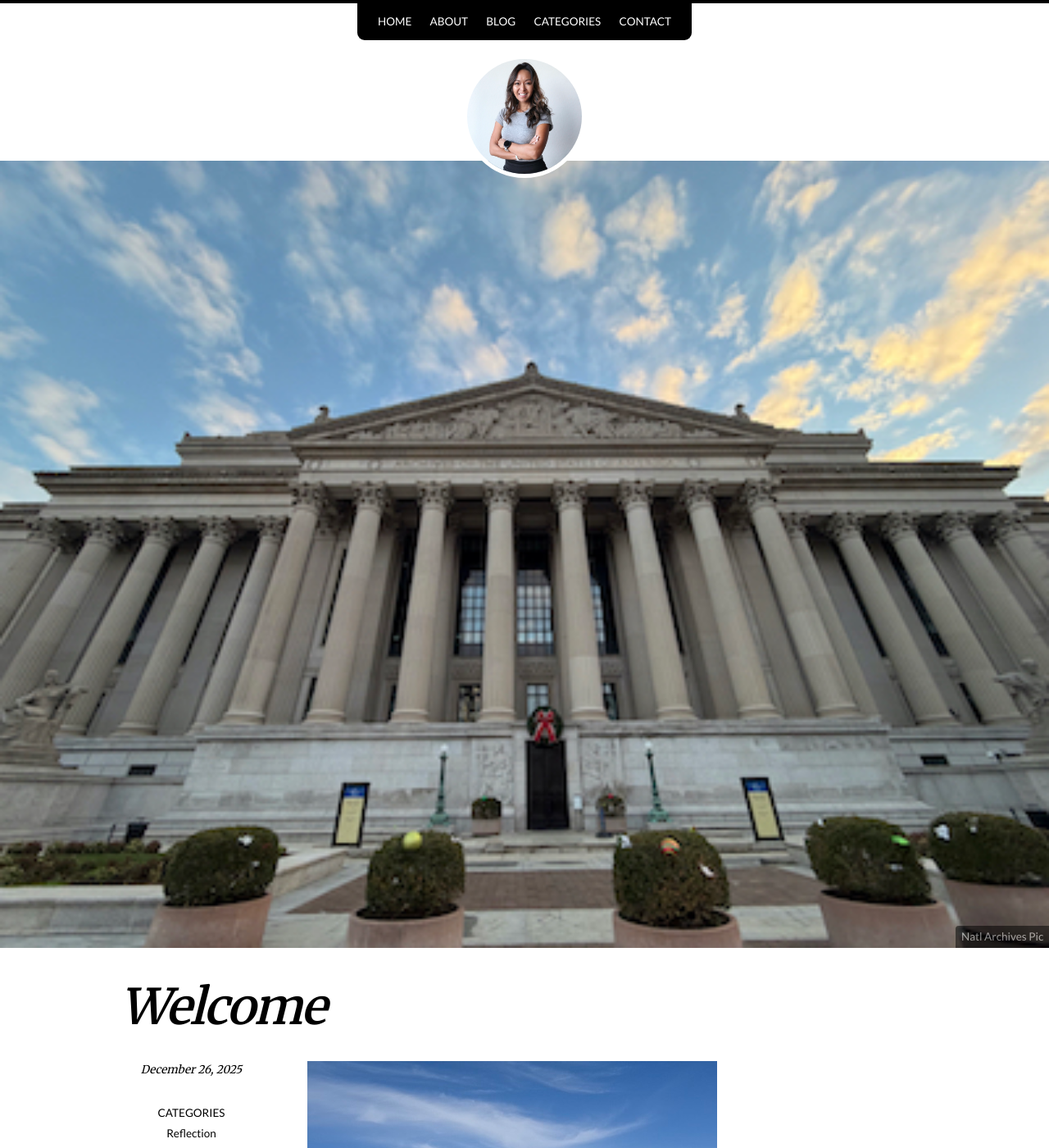
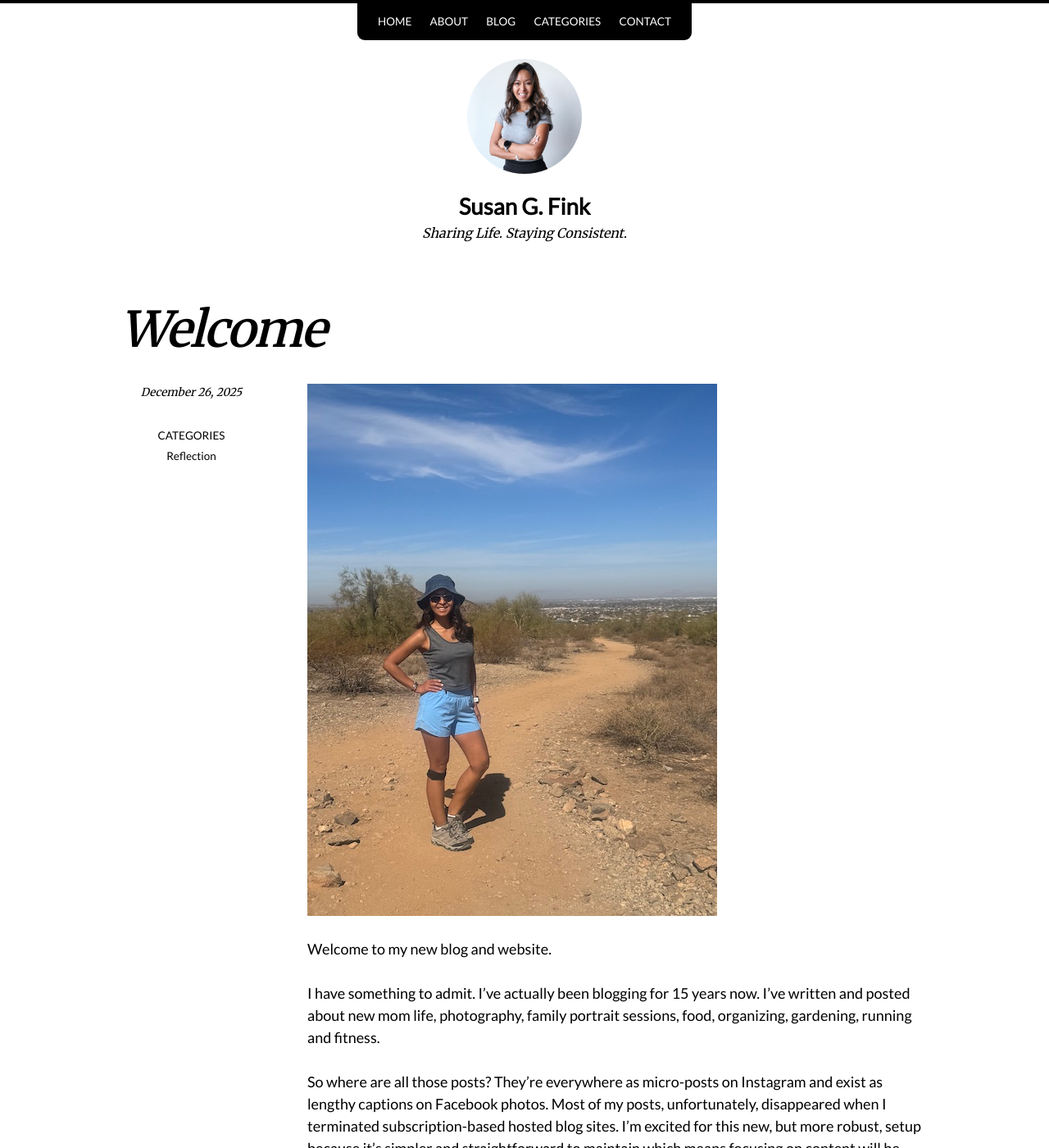
Before and after one commit to susangfink/site, a Jekyll site: the page built from _posts/2025-12-26-welcome.md, in a window 1280 px wide and 1400 px high. Shown: the whole window at 82% size. Built offline with Jekyll 4.4.1, drawn with Linux system fonts in a browser that asks for light colours; nearby versions of some CDN libraries; part of the change alters nothing that is shown.

Commit message:
Update 2025-12-26-welcome.md

```diff
--- a/_posts/2025-12-26-welcome.md
+++ b/_posts/2025-12-26-welcome.md
@@ -1,8 +1,7 @@
 ---
 layout: post
 title: Welcome
-image:
-  path: /assets/images/nationalarchiesusa-large.jpg
+featured_image:
   thumbnail: /assets/images/nationalarchiesusa-small.jpg
   caption: "Natl Archives Pic"
 categories:
```
